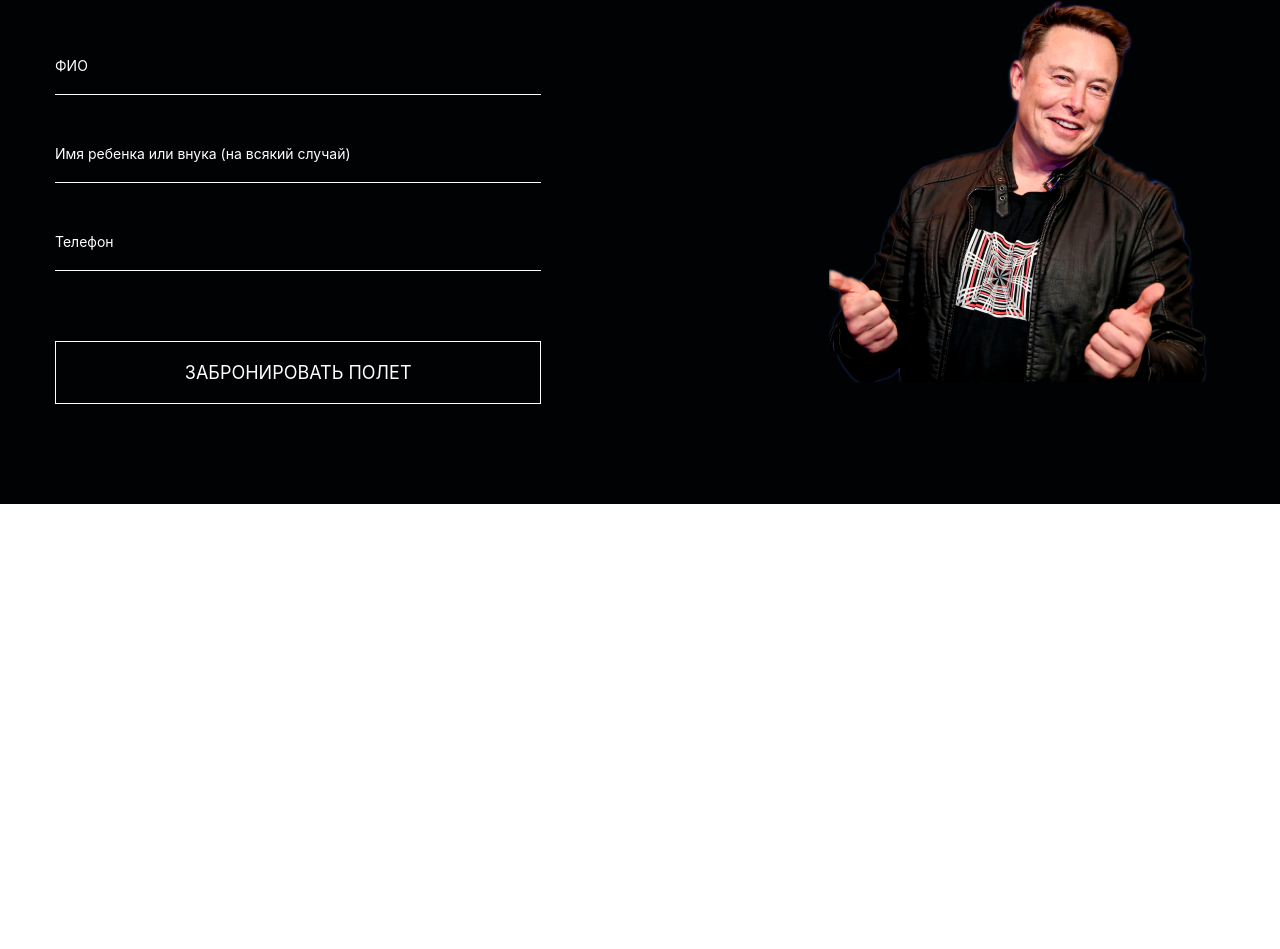
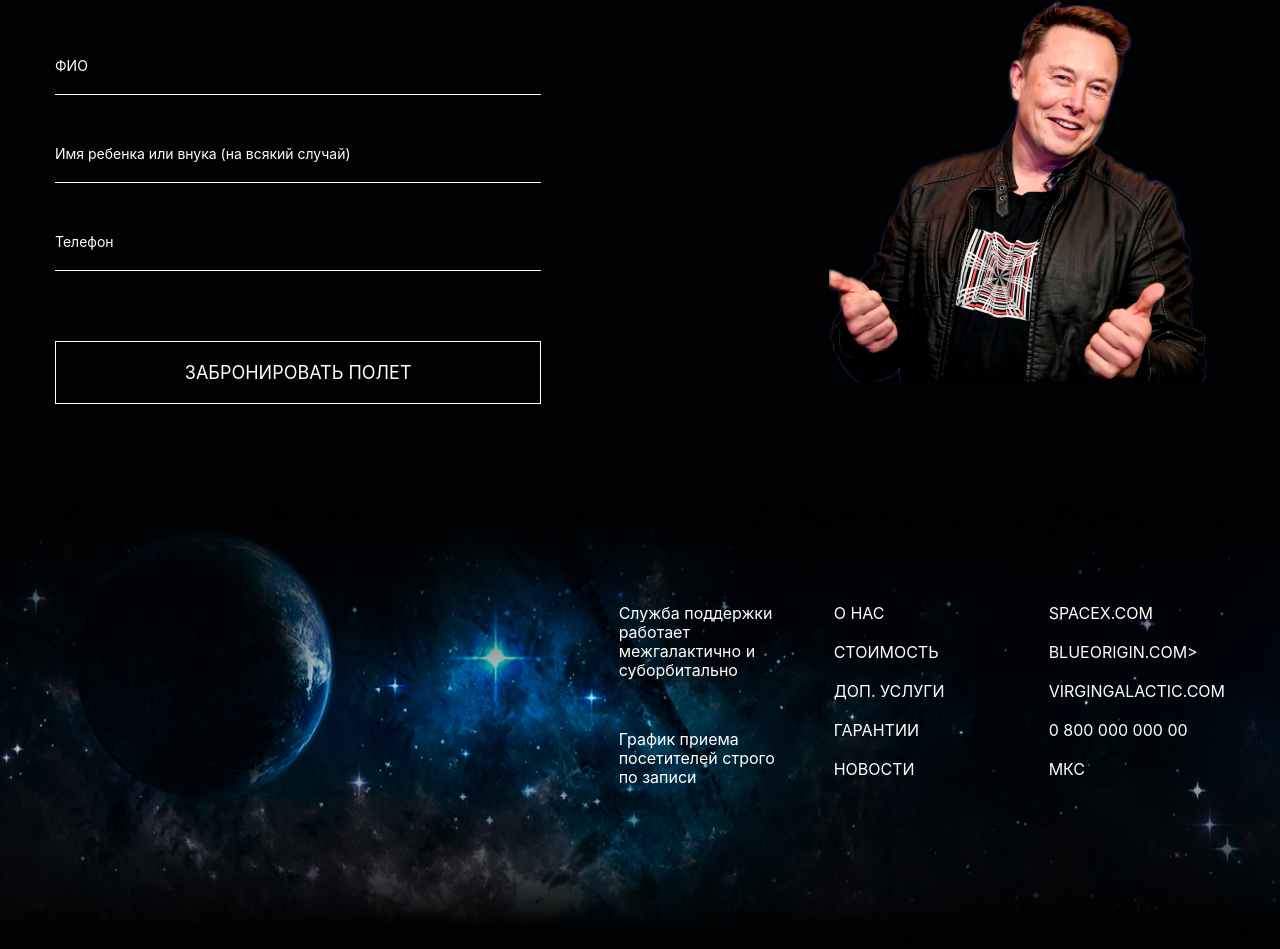
Before and after one commit to Capitan-Mugetsu/space-business, a plain HTML site: page index.html in a window 1280 px wide. Shown: the part 7324-8273 px from the top of the page. Before the commit the page ends 7828 px from the top, so only its background shows below. Drawn offline with nearby package versions, Linux system fonts and the light colour scheme; files whose address does not match are found by name; a web font is replaced by a local one.

Commit message:
finish-footer

```diff
--- /dev/null
+++ b/css/_footer.css
@@ -0,0 +1,44 @@
+.footer{
+  background-image: url('../images/footer-bg.jpg');
+  background-repeat: no-repeat;
+  background-size: cover;
+  background-position: top center;
+  padding: 100px 0 150px;
+}
+
+.footer__inner{
+  display: flex;
+  justify-content: flex-end;
+}
+
+.footer__text{
+  width: 165px;
+  font-size: 16px;
+  line-height: 19px;
+  margin-right: 50px;
+}
+
+.footer__text p + p{
+  margin-top: 50px;
+}
+.footer__menu{
+  width: 120px;
+  margin-right: 95px;
+}
+
+.footer__menu-item,
+.footer__links-item{
+  margin-bottom: 20px;
+}
+.footer__links-link,
+.footer__menu-link{
+  text-transform: uppercase;
+  font-size: 16px;
+  line-height: 19px;
+  transition: .5s ease;
+}
+
+.footer__links-link:hover,
+.footer__menu-link:hover{
+  color: #CB0E0E;
+}
--- a/css/style.css
+++ b/css/style.css
@@ -7,6 +7,7 @@
 @import '_services.css';
 @import '_slider.css';
 @import '_contacts.css';
+@import '_footer.css';
 
 *,
 *::after,
--- a/index.html
+++ b/index.html
@@ -477,6 +477,59 @@
     <!-- !CONTACTS section end -->
   </main>
   <!-- !main  END -->
+  <!-- !FOOTRE  START  -->
+  <footer class="footer">
+    <div class="container">
+      <div class="footer__inner">
+        <div class="footer__text">
+          <p>
+            Служба поддержки работает межгалактично и суборбитально
+          </p>
+          <p>
+            График приема посетителей строго по записи
+          </p>
+        </div>
+
+        <ul class="footer__menu">
+          <li class="footer__menu-item">
+            <a class="footer__menu-link" href="#!">О НАС </a>
+          </li>
+          <li class="footer__menu-item">
+            <a class="footer__menu-link" href="#!">СТОИМОСТЬ </a>
+          </li>
+          <li class="footer__menu-item">
+            <a class="footer__menu-link" href="#!">ДОП. УСЛУГИ</a>
+          </li>
+          <li class="footer__menu-item">
+            <a class="footer__menu-link" href="#!">ГАРАНТИИ</a>
+          </li>
+          <li class="footer__menu-item">
+            <a class="footer__menu-link" href="#!">НОВОСТИ</a>
+          </li>
+        </ul>
+        <ul class="footer__links">
+          <li class="footer__links-item">
+            <a class="footer__links-link" href="#!">spacex.com </a>
+          </li>
+          <li class="footer__links-item">
+            <a class="footer__links-link" href="#!" >blueorigin.com></a>
+          </li>
+          <li class="footer__links-item">
+            <a class="footer__links-link" href="#!">virgingalactic.com</a>
+          </li>
+          <li class="footer__links-item">
+            <a class="footer__links-link" href="tel:080000000000">0 800 000 000 00</a>
+          </li>
+          <li class="footer__links-item">
+            <a class="footer__links-link" href="#!">МКС</a>
+          </li>
+        </ul>
+      </div>
+    </div>
+  </footer>
+
+
+  <!-- !FOOTRE  END -->
 
   <script src="https://ajax.googleapis.com/ajax/libs/jquery/3.4.1/jquery.min.js"></script>
   <script src="js/slick.min.js"></script>
```
Also changed, not shown: images/footer-bg.jpg (added).
